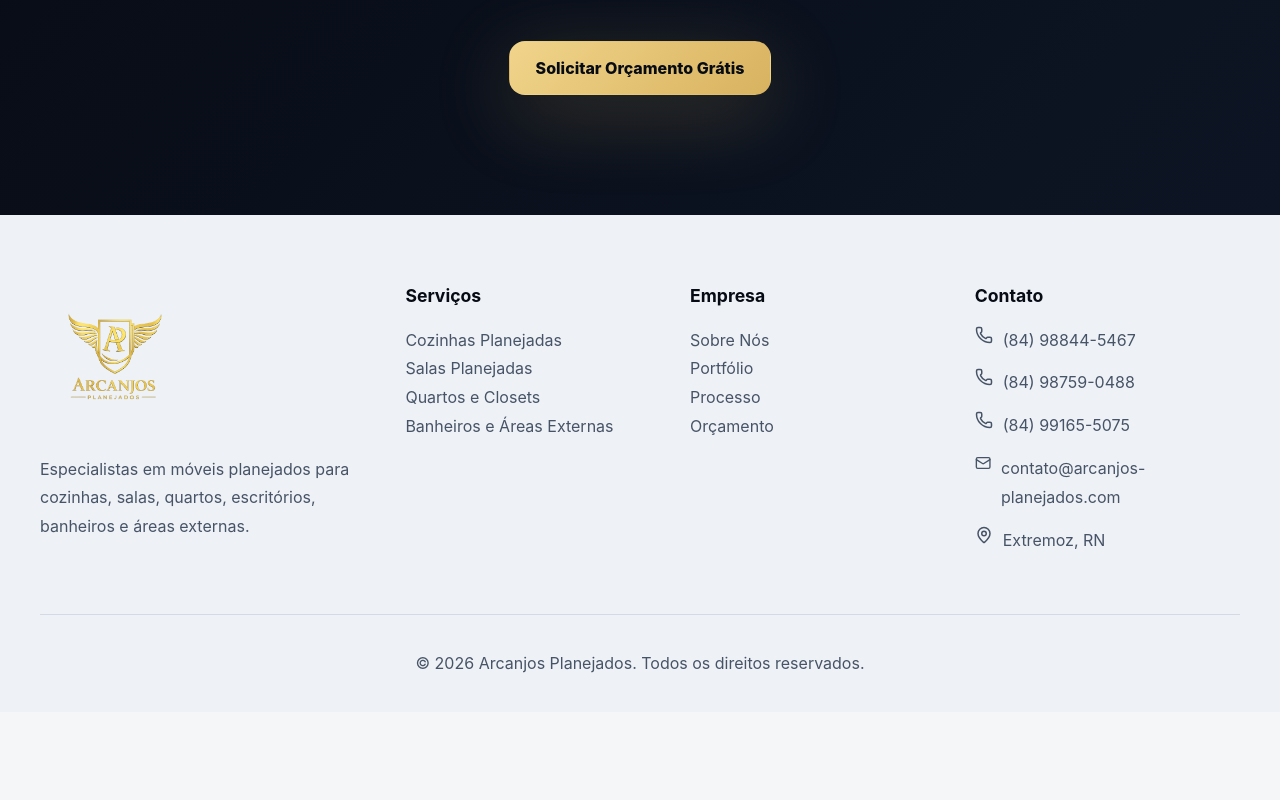
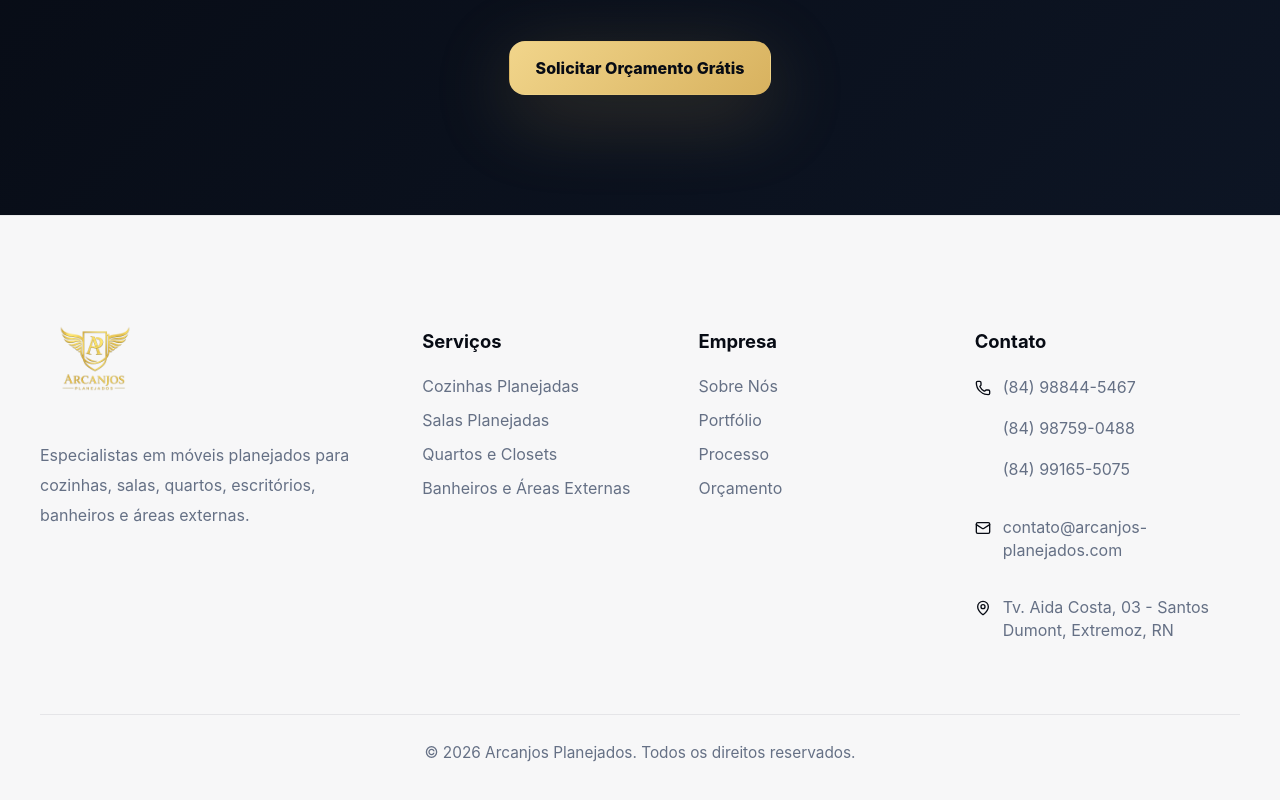
Before and after one commit to lorenzopVoid/arcanjos-planejados-site, a React (Vite) app: page / in a window 1280 px wide. Shown: the part 5195-5995 px from the top of the page. Before the commit the page ends 5907 px from the top, so only its background shows below. Built offline with nearby package versions, Linux system fonts and the light colour scheme.

Commit message:
Alterando o footer do site e adicionando endereço completo

```diff
--- a/src/components/layout/Footer.tsx
+++ b/src/components/layout/Footer.tsx
@@ -1,4 +1,5 @@
 import { Mail, MapPin, Phone } from 'lucide-react';
+
 import logo from '../../assets/logo/arcanjos-logo.png';
 import { company } from '../../data/site';
 import { Container } from '../ui/Container';
@@ -10,11 +11,16 @@ export function Footer() {
         <div className="footer__grid">
           <div className="footer__brand">
             <img src={logo} alt="Logo Arcanjos Planejados" />
-            <p>Especialistas em móveis planejados para cozinhas, salas, quartos, escritórios, banheiros e áreas externas.</p>
+
+            <p>
+              Especialistas em móveis planejados para cozinhas, salas,
+              quartos, escritórios, banheiros e áreas externas.
+            </p>
           </div>
 
           <div>
             <h4>Serviços</h4>
+
             <a href="#servicos">Cozinhas Planejadas</a>
             <a href="#servicos">Salas Planejadas</a>
             <a href="#servicos">Quartos e Closets</a>
@@ -23,6 +29,7 @@ export function Footer() {
 
           <div>
             <h4>Empresa</h4>
+
             <a href="#inicio">Sobre Nós</a>
             <a href="#portfolio">Portfólio</a>
             <a href="#processo">Processo</a>
@@ -31,15 +38,43 @@ export function Footer() {
 
           <div className="footer__contact">
             <h4>Contato</h4>
-            {company.phones.map((phone) => (
-              <p key={phone}><Phone size={18} /> {phone}</p>
-            ))}
-            <p><Mail size={18} /> {company.email}</p>
-            <p><MapPin size={18} /> {company.address}</p>
+
+            <div className="footer__contact-list">
+              <div className="footer__contact-item">
+                <Phone size={16} />
+
+                <div>
+                  {company.phones.map((phone) => (
+                    <a
+                      key={phone}
+                      href={`tel:+55${phone.replace(/\D/g, '')}`}
+                    >
+                      {phone}
+                    </a>
+                  ))}
+                </div>
+              </div>
+
+              <div className="footer__contact-item">
+                <Mail size={16} />
+
+                <a href={`mailto:${company.email}`}>
+                  {company.email}
+                </a>
+              </div>
+
+              <div className="footer__contact-item">
+                <MapPin size={16} />
+
+                <span>{company.address}</span>
+              </div>
+            </div>
           </div>
         </div>
 
-        <p className="footer__copy">© 2026 Arcanjos Planejados. Todos os direitos reservados.</p>
+        <p className="footer__copy">
+          © 2026 Arcanjos Planejados. Todos os direitos reservados.
+        </p>
       </Container>
     </footer>
   );
--- a/src/data/site.ts
+++ b/src/data/site.ts
@@ -6,7 +6,7 @@ export const company = {
   phone: '(84) 98844-5467',
   phones: ['(84) 98844-5467', '(84) 98759-0488', '(84) 99165-5075'],
   email: 'contato@arcanjos-planejados.com',
-  address: 'Extremoz, RN',
+  address: 'Tv. Aida Costa, 03 - Santos Dumont, Extremoz, RN',
   whatsapp: '5584988445467',
 };
 
--- a/src/styles/sections/footer.css
+++ b/src/styles/sections/footer.css
@@ -1,42 +1,122 @@
 .footer {
-  padding: 70px 0 34px;
-  background: #eef1f5;
+  padding: 90px 0 36px;
+  background: #f7f7f8;
+  border-top: 1px solid rgb(15 23 42 / 6%);
 }
 
 .footer__grid {
   display: grid;
-  grid-template-columns: 1.35fr 1fr 1fr 1.15fr;
-  gap: 54px;
-  padding-bottom: 46px;
-  border-bottom: 1px solid #d4dae3;
+  grid-template-columns: 1.2fr 0.8fr 0.8fr 1fr;
+  gap: 64px;
 }
 
 .footer__brand img {
-  width: 150px;
-  margin-bottom: 20px;
+  width: 110px;
+  margin-bottom: 24px;
 }
 
-.footer p,
-.footer a {
-  display: block;
-  margin: 0;
-  color: #475467;
-  line-height: 1.8;
+.footer__brand p {
+  max-width: 320px;
+  color: var(--color-muted);
+  line-height: 1.9;
+  font-size: 1rem;
 }
 
 .footer h4 {
-  margin: 0 0 20px;
-  font-size: 1.1rem;
+  margin-bottom: 24px;
+  font-size: 1.15rem;
+  font-weight: 750;
+  color: var(--color-black);
 }
 
-.footer__contact p {
+.footer a {
+  display: block;
+  margin-bottom: 14px;
+  color: var(--color-muted);
+  text-decoration: none;
+  transition:
+    color 220ms ease,
+    transform 220ms ease;
+}
+
+.footer a:hover {
+  color: var(--color-black);
+  transform: translateX(2px);
+}
+
+/* CONTATOS */
+
+.footer__contact-list {
+  display: flex;
+  flex-direction: column;
+  gap: 20px;
+}
+
+.footer__contact-item {
   display: flex;
   align-items: flex-start;
-  gap: 10px;
-  margin-bottom: 14px;
+  gap: 12px;
 }
 
+.footer__contact-item svg {
+  flex-shrink: 0;
+  margin-top: 4px;
+  color: var(--color-black);
+}
+
+.footer__contact-item div {
+  display: flex;
+  flex-direction: column;
+  gap: 4px;
+}
+
+.footer__contact-item a,
+.footer__contact-item span {
+  color: var(--color-muted);
+  text-decoration: none;
+  line-height: 1.45;
+  transition: color 220ms ease;
+}
+
+.footer__contact-item a:hover {
+  color: var(--color-black);
+}
+
+/* COPYRIGHT */
+
 .footer__copy {
-  margin-top: 34px !important;
+  margin-top: 72px;
+  padding-top: 28px;
+  border-top: 1px solid rgb(15 23 42 / 8%);
   text-align: center;
+  color: var(--color-muted);
+  font-size: 0.96rem;
 }
+
+/* RESPONSIVO */
+
+@media (max-width: 980px) {
+  .footer__grid {
+    grid-template-columns: 1fr 1fr;
+    gap: 48px;
+  }
+}
+
+@media (max-width: 640px) {
+  .footer {
+    padding: 72px 0 32px;
+  }
+
+  .footer__grid {
+    grid-template-columns: 1fr;
+    gap: 42px;
+  }
+
+  .footer__brand img {
+    width: 92px;
+  }
+
+  .footer__copy {
+    margin-top: 52px;
+  }
+}
```
